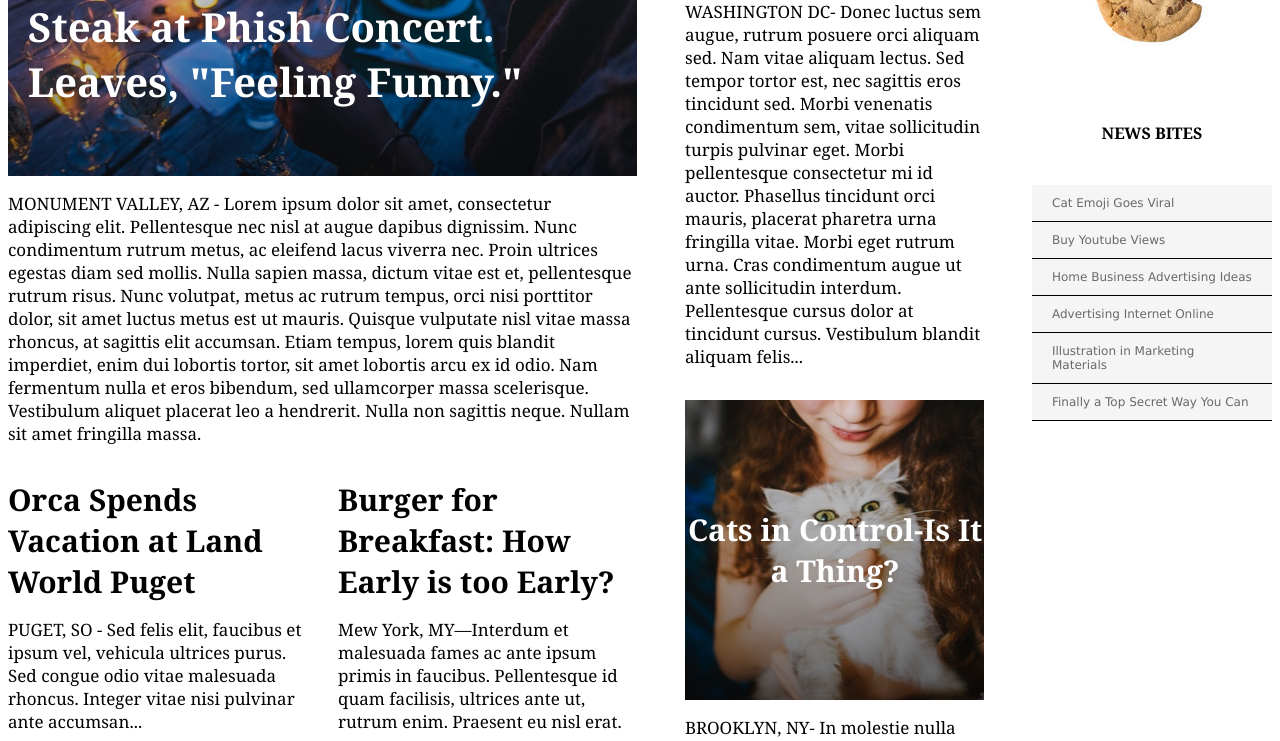
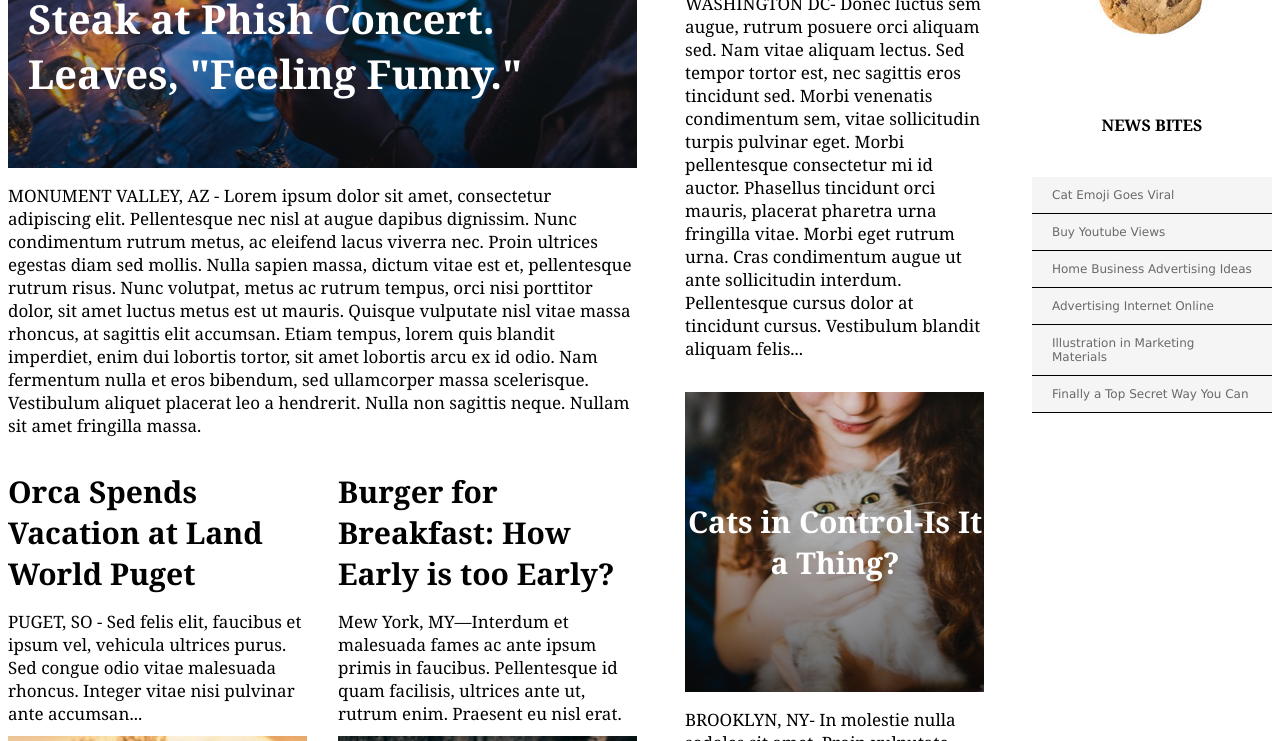
Before and after one commit to moryw/my-times, a plain HTML site: page index.html in a window 1280 px wide. Shown: the part 263-1004 px from the top of the page. Drawn offline with Linux system fonts and the light colour scheme.

Commit message:
Fix margin top and bottom. Add margin to main content.

```diff
--- a/resources/css/master.css
+++ b/resources/css/master.css
@@ -1,14 +1,15 @@
 /* universal stylings */
 body {
   font-family: Georgia;
+  margin: 0;
 }
 
 h2 {
-    margin-top: 0;
-    margin-bottom: 0;
-    font-size: 30px;
-    font-weight: bold;
-    font-style: normal;
+  margin-top: 0;
+  margin-bottom: 0;
+  font-size: 30px;
+  font-weight: bold;
+  font-style: normal;
 }
 
 
@@ -78,7 +79,7 @@ a {
   padding-top: 116px;
   display: flex;
   justify-content: space-between;
-  margin: 0 auto 78px auto;
+  margin: 0 8px 78px 8px;
 }
 
 
```
